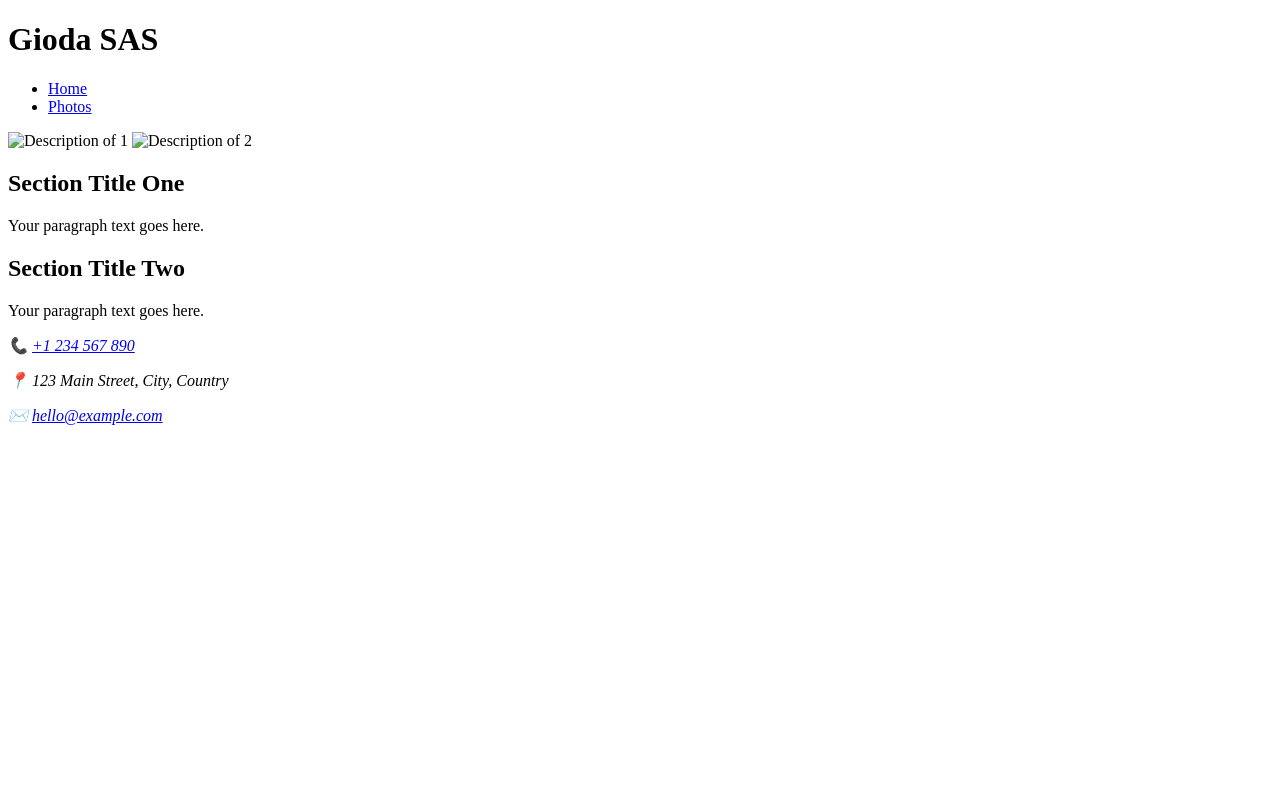
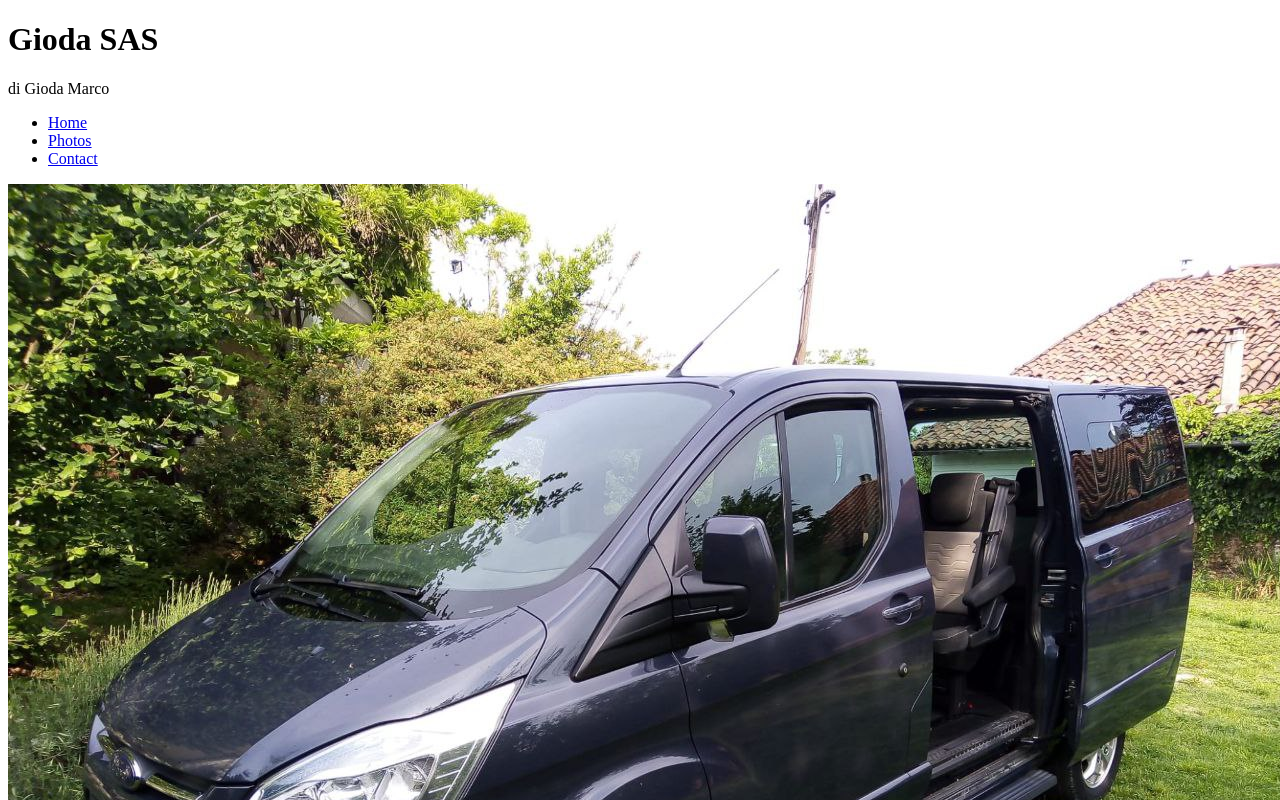
Before and after one commit to zenidreney/gioda-website, a website: page index.html in a window 1280 px wide. Shown: the top 800 px of the page. Drawn offline with Linux system fonts and the light colour scheme.

Commit message:
chore: add initial HTML structure.

```diff
--- a/index.html
+++ b/index.html
@@ -1,38 +1,50 @@
 <!doctype html>
-<html lang="en">
+<html lang="it">
+
 <head>
   <meta charset="UTF-8" />
   <meta name="viewport" content="width=device-width, initial-scale=1.0" />
   <title>Gioda SAS</title>
 </head>
+
 <body>
   <header>
     <h1>Gioda SAS</h1>
+    <p>di Gioda Marco</p>
 
     <nav aria-label="Main navigation">
       <ul>
         <li><a href="/">Home</a></li>
         <li><a href="/photos">Photos</a></li>
+        <li><a href="/photos">Contact</a></li>
       </ul>
     </nav>
   </header>
 
   <main>
     <section aria-label="Featured images">
-      <img src="image-1.jpg" alt="Description of  1" />
-      <img src="image-2.jpg" alt="Description of  2" />
+      <img src="/media/minibus-indigo-left-diagonal.jpeg" alt="Minibus color indaco della Gioda SAS." />
+      <img src="/media/minibus-skyblue-right-diagonal.jpeg" alt="Minibus azzurro della Gioda SAS." />
 
       <div class="decorative-image" aria-hidden="true"></div>
     </section>
 
     <section aria-label="Content block one">
-      <h2>Section Title One</h2>
-      <p>Your paragraph text goes here.</p>
+      <h2>Noleggio con Conducente </h2>
+      <p>Minibus da 7 e 16 posti disponibili</p>
     </section>
 
     <section aria-label="Content block two">
-      <h2>Section Title Two</h2>
-      <p>Your paragraph text goes here.</p>
+      <h2>Viaggo</h2>
+      <ul>
+        <li>Cerimonie ed eventi</li>
+        <li>Trasferimenti da e per aeroporti, stazioni ferroviarie e porti</li>
+        <li>Gite al mare, montagna, fiere e pellegrinaggi</li>
+        <li>Tour  Langhe, Roero e Monferrato</li>
+        <li>Trasferte sportive</li>
+        <li>Transfer aziendali, cene di lavoro e private</li>
+      </ul>
+      <p>....E qualsiasi altra destinazione...  </p>
     </section>
 
     <div class="wave wave-1" aria-hidden="true"></div>
@@ -41,10 +53,11 @@
 
   <footer>
     <address>
-      <p>📞 <a href="tel:+1234567890">+1 234 567 890</a></p>
-      <p>📍 123 Main Street, City, Country</p>
-      <p>✉️ <a href="mailto:hello@example.com">hello@example.com</a></p>
+      <p>📞 <a href="tel:+393385072211">+39 338 507 2211</a></p>
+      <p>📍 Ferrere, Asti</p>
+      <p>✉️ <a href="mailto:marcogioda@gmail.com">marcogioda@gmail.com</a></p>
     </address>
   </footer>
 </body>
+
 </html>
```
Also changed, not shown: media/minibus-indigo-left-diagonal.jpeg (added), media/minibus-skyblue-right-diagonal.jpeg (added).
